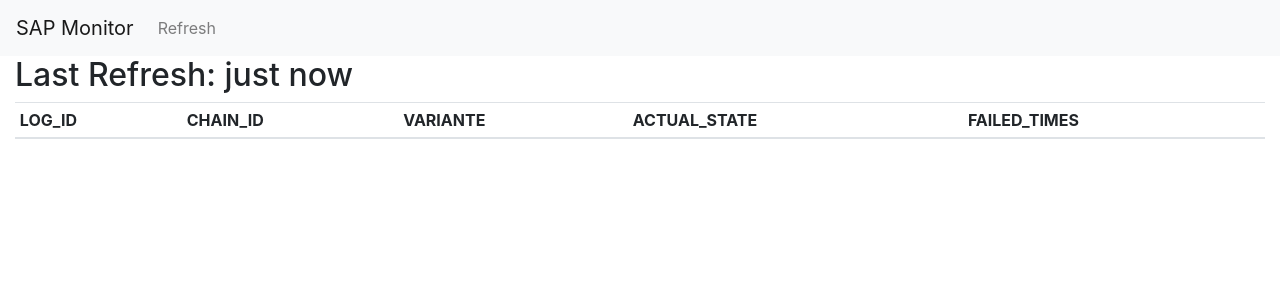
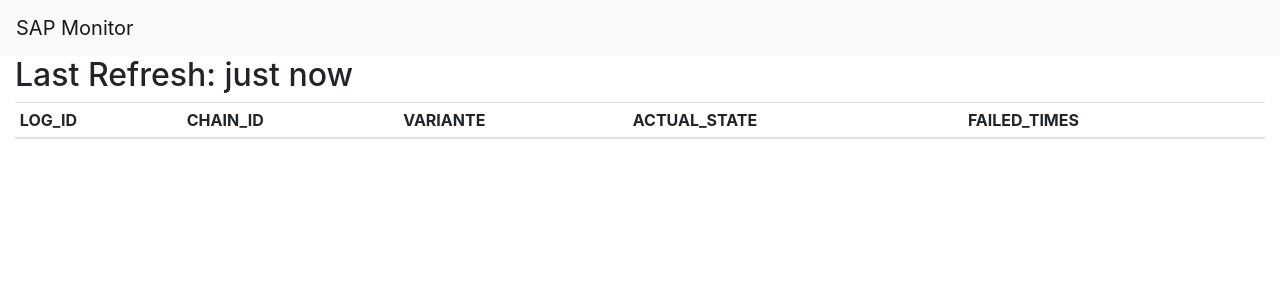
Before and after one commit to Nickyzj/bw_monitor_ex, a Flask app: page /monitor/ in a window 1280 px wide. Shown: the top 300 px of the page. Run offline with Flask 2, Linux system fonts and the light colour scheme; lists and menus that the app fills with data are empty; some libraries are stand-ins or nearby versions.

Commit message:
Fix title and refresh button

```diff
--- a/templates/base.html
+++ b/templates/base.html
@@ -3,7 +3,7 @@
 <head>
 	<meta charset="utf-8">
 	<meta name="viewport" content="width=device-width, initial-scale=1">
-	<title>Complete Bootstrap 4 Website Layout</title>
+	<title>SAP RFC Monitor</title>
 	<link rel="stylesheet" href="/static/css/bootstrap.min.css">
 	<script src="/static/js/jquery-3.4.1.min.js"></script>
 	<script src="/static/js/popper.min.js"></script>
--- a/templates/navbar.html
+++ b/templates/navbar.html
@@ -9,9 +9,9 @@
 {#      <li class="nav-item">#}
 {#        <a class="nav-link" href="/monitor">Monitor</a>#}
 {#      </li>#}
-      <li class="nav-item">
-        <a class="nav-link" href="/monitor/refresh">Refresh</a>
-      </li>
+{#      <li class="nav-item">#}
+{#        <a class="nav-link" href="/monitor/refresh">Refresh</a>#}
+{#      </li>#}
 
   </div>
 </nav>
```
